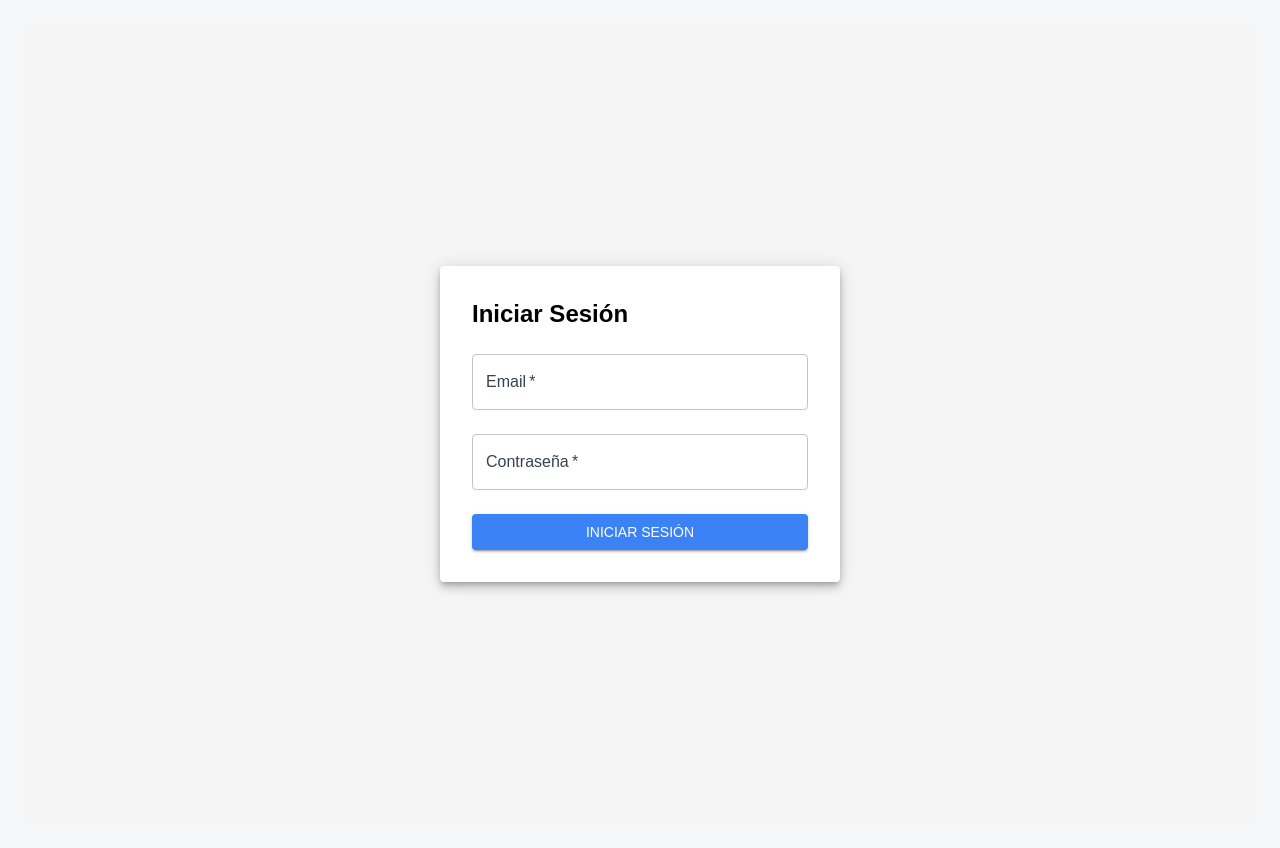
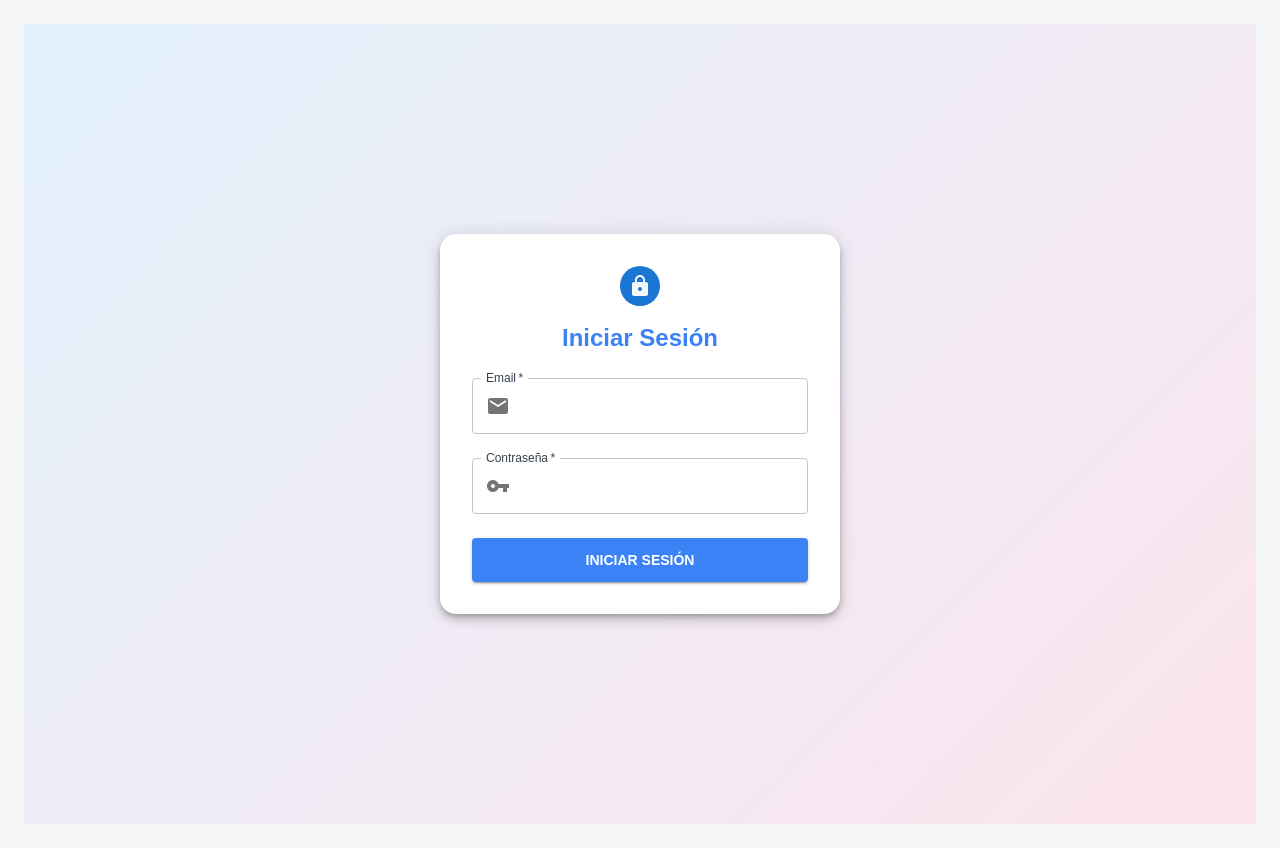
Before and after one commit to Sharpe73/Tranform-cv, a React (Create React App) app in the folder frontend/: page /login in a window 1280 px wide. Built offline with nearby package versions, Linux system fonts and the light colour scheme; no server answers.

Commit message:
Actualizacion

```diff
--- a/frontend/src/components/Dashboard.js
+++ b/frontend/src/components/Dashboard.js
@@ -24,7 +24,7 @@ function Dashboard() {
 
   useEffect(() => {
     fetch(`${API_BASE_URL}/cv/consumo`, {
-      credentials: "include", // ✅ importante para evitar error CORS
+      credentials: "include",
     })
       .then((res) => res.json())
       .then((data) => {
--- a/frontend/src/components/Login.js
+++ b/frontend/src/components/Login.js
@@ -6,24 +6,22 @@ import {
   Typography,
   Paper,
   Alert,
+  InputAdornment,
+  Avatar,
 } from "@mui/material";
+import LockIcon from "@mui/icons-material/Lock";
+import EmailIcon from "@mui/icons-material/Email";
+import VpnKeyIcon from "@mui/icons-material/VpnKey";
 import axios from "axios";
 import API_BASE_URL from "../apiConfig";
 
 const Login = () => {
-  const [form, setForm] = useState({
-    email: "",
-    password: "",
-  });
-
+  const [form, setForm] = useState({ email: "", password: "" });
   const [error, setError] = useState("");
   const [loading, setLoading] = useState(false);
 
   const handleChange = (e) => {
-    setForm({
-      ...form,
-      [e.target.name]: e.target.value,
-    });
+    setForm({ ...form, [e.target.name]: e.target.value });
   };
 
   const handleSubmit = async (e) => {
@@ -35,17 +33,12 @@ const Login = () => {
       const response = await axios.post(`${API_BASE_URL}/auth/login`, form);
       const { token, usuario } = response.data;
 
-      if (token && usuario) {
-        localStorage.setItem("token", token);
-        localStorage.setItem("usuario", JSON.stringify(usuario));
+      localStorage.setItem("token", token);
+      localStorage.setItem("usuario", JSON.stringify(usuario));
 
-        // ✅ Redirección forzada tras guardar token y usuario
-        setTimeout(() => {
-          window.location.href = "/transform";
-        }, 100);
-      } else {
-        setError("Respuesta incompleta del servidor. Intenta nuevamente.");
-      }
+      setTimeout(() => {
+        window.location.href = "/dashboard";
+      }, 100);
     } catch (err) {
       setError(
         err.response?.data?.message || "Error al iniciar sesión. Verifica tus credenciales."
@@ -62,11 +55,23 @@ const Login = () => {
         display: "flex",
         justifyContent: "center",
         alignItems: "center",
-        bgcolor: "#f5f5f5",
+        background: "linear-gradient(135deg, #e3f2fd, #fce4ec)",
       }}
     >
-      <Paper elevation={6} sx={{ p: 4, width: "100%", maxWidth: 400 }}>
-        <Typography variant="h5" gutterBottom fontWeight="bold">
+      <Paper
+        elevation={6}
+        sx={{
+          p: 4,
+          maxWidth: 400,
+          width: "100%",
+          borderRadius: 4,
+          textAlign: "center",
+        }}
+      >
+        <Avatar sx={{ bgcolor: "#1976d2", mx: "auto", mb: 2 }}>
+          <LockIcon />
+        </Avatar>
+        <Typography variant="h5" fontWeight="bold" color="primary" gutterBottom>
           Iniciar Sesión
         </Typography>
 
@@ -86,7 +91,15 @@ const Login = () => {
             onChange={handleChange}
             margin="normal"
             required
+            InputProps={{
+              startAdornment: (
+                <InputAdornment position="start">
+                  <EmailIcon />
+                </InputAdornment>
+              ),
+            }}
           />
+
           <TextField
             fullWidth
             label="Contraseña"
@@ -96,15 +109,24 @@ const Login = () => {
             onChange={handleChange}
             margin="normal"
             required
+            InputProps={{
+              startAdornment: (
+                <InputAdornment position="start">
+                  <VpnKeyIcon />
+                </InputAdornment>
+              ),
+            }}
           />
+
           <Button
             type="submit"
             variant="contained"
+            color="primary"
             fullWidth
-            sx={{ mt: 2 }}
+            sx={{ mt: 2, py: 1.2, fontWeight: "bold" }}
             disabled={loading}
           >
-            {loading ? "Cargando..." : "Iniciar Sesión"}
+            {loading ? "Cargando..." : "INICIAR SESIÓN"}
           </Button>
         </form>
       </Paper>
```
